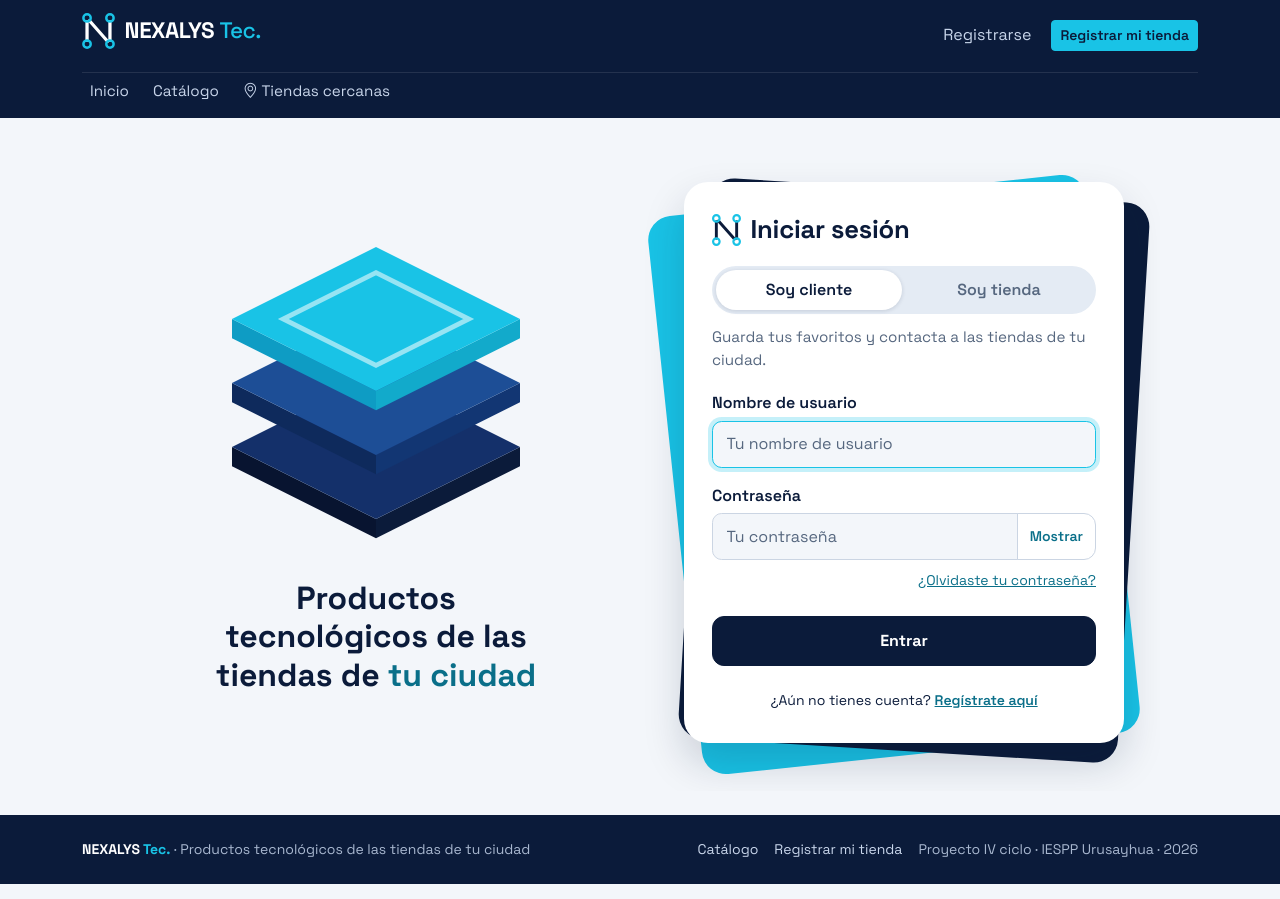
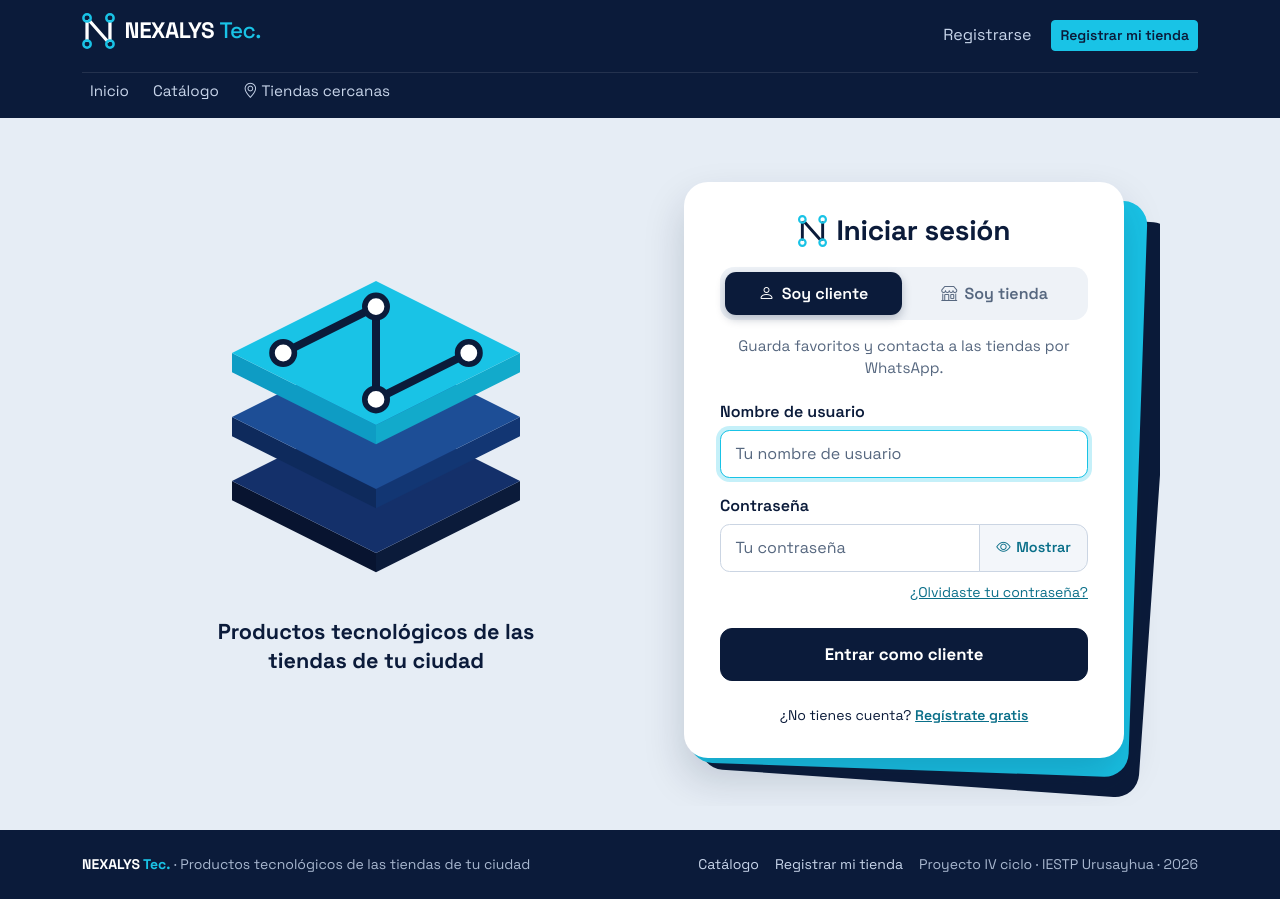
Before and after one commit to rodrigo1952/NEXALYS-Tec, a Django app: page /cuentas/login/ in a window 1280 px wide. Run offline with Django 5.2, Linux system fonts and the light colour scheme.

Commit message:
Mejoras visuales: nuevo login, formularios y tablas en blanco, galería con casillas fijas, tabla de productos con fotos e IESTP

```diff
--- a/catalogo/forms.py
+++ b/catalogo/forms.py
@@ -174,6 +174,10 @@ class ProductoForm(EstiloBootstrapMixin, forms.ModelForm):
         }
         for nombre in ("activo", "destacado"):
             self.fields[nombre].widget.attrs["role"] = "switch"
+        # Uno al lado del otro (en el celular, uno debajo del otro), con una ayuda corta.
+        self.fields["activo"].fila, self.fields["destacado"].fila = "inicio", "fin"
+        self.fields["activo"].help_text = "Desmárcalo para ocultarlo sin eliminarlo."
+        self.fields["destacado"].help_text = "Máximo 3 por tienda."
         if self.instance.pk:
             self.fields["version"].initial = self.instance.actualizado.isoformat()
             self.fields["eliminar_fotos"].queryset = self.instance.fotos.all()
--- a/catalogo/test_ux.py
+++ b/catalogo/test_ux.py
@@ -41,7 +41,7 @@ class MejorasInterfazTests(BaseCatalogo):
         self.assertContains(self.client.get(reverse("inicio")), "form.dataset.enviando")
 
     def test_pie_de_pagina(self):
-        self.assertContains(self.client.get(reverse("inicio")), "IESPP Urusayhua")
+        self.assertContains(self.client.get(reverse("inicio")), "IESTP Urusayhua")
 
     def test_pagina_404_propia(self):
         respuesta = self.client.get("/esta-pagina-no-existe/")
--- a/inventario/test_precio_compra.py
+++ b/inventario/test_precio_compra.py
@@ -116,8 +116,8 @@ class StockMinimoYOfertaEnElFormularioTests(BaseCatalogo):
         self.assertIn("Stock actual", html)
         self.assertIn("Stock mínimo", html)
         self.assertIn("Te avisamos cuando el stock llegue a este número", html)
-        # categoría|marca, compra|venta, oferta|fecha, stock|mínimo
-        self.assertEqual(html.count('<div class="row g-3 mb-3">'), 4)
+        # categoría|marca, compra|venta, oferta|fecha, stock|mínimo, publicado|destacado
+        self.assertEqual(html.count('<div class="row g-3 mb-3">'), 5)
         self.assertLess(html.index('name="precio_oferta"'), html.index('name="oferta_hasta"'))
         self.assertLess(html.index('name="stock"'), html.index('name="stock_minimo"'))
 
--- a/static/css/marca.css
+++ b/static/css/marca.css
@@ -171,17 +171,22 @@ h1, h2, h3, h4, h5, h6, .display-6 { font-weight: 700; letter-spacing: -.01em; }
 }
 
 /* 6. Tarjetas, formularios y tablas ----------------------------------- */
-.card { --bs-card-border-color: var(--nx-borde-suave); --bs-card-border-radius: 1rem; --bs-card-inner-border-radius: calc(1rem - 1px); }
+/* Tarjetas y cajas de texto en BLANCO sobre el fondo gris claro de la página (como el login).
+   (El color general de Bootstrap, --bs-body-bg, es el gris de la página: por eso se fija aquí.) */
+.card { --bs-card-bg: var(--nx-blanco); --bs-card-border-color: var(--nx-borde-suave); --bs-card-border-radius: 1rem; --bs-card-inner-border-radius: calc(1rem - 1px); }
 .form-control, .form-select, .formulario input:not([type=checkbox]):not([type=radio]):not([type=hidden]),
-.formulario select, .formulario textarea { border-color: var(--nx-borde); border-radius: .6rem; }
+.formulario select, .formulario textarea { border-color: var(--nx-borde); border-radius: .6rem; background-color: var(--nx-blanco); }
 .form-control:focus, .form-select:focus,
 .formulario input:focus, .formulario select:focus, .formulario textarea:focus {
   border-color: var(--nx-acento);
   box-shadow: 0 0 0 .25rem rgba(var(--nx-acento-rgb), .25);
+  background-color: var(--nx-blanco);  /* al escribir sigue blanco, con el borde y el halo celeste */
   outline: 0;
 }
 .form-check-input:checked { background-color: var(--nx-oscuro); border-color: var(--nx-oscuro); }
 .form-check-input:focus { border-color: var(--nx-acento); box-shadow: 0 0 0 .25rem rgba(var(--nx-acento-rgb), .25); }
+/* Tablas: filas blancas en todo el sitio (antes tomaban el gris del fondo); al pasar el mouse, celeste muy suave. */
+.table { --bs-table-bg: var(--nx-blanco); --bs-table-hover-bg: rgba(var(--nx-acento-rgb), .08); --bs-table-hover-color: var(--nx-texto); }
 .table-light { --bs-table-bg: var(--nx-fondo); --bs-table-border-color: var(--nx-borde-suave); }
 .nav-pills { --bs-nav-pills-link-active-bg: var(--nx-oscuro); }
 .list-group { --bs-list-group-active-bg: var(--nx-oscuro); --bs-list-group-active-border-color: var(--nx-oscuro); }
@@ -425,37 +454,40 @@ body:has(.visor.show) .modal-backdrop { opacity: 0; }
 @media (min-width: 992px) { .ingreso { grid-template-columns: 1fr 1fr; padding-top: 2.5rem; } }
 .ingreso__marca { text-align: center; }
 .ingreso__capas { width: min(320px, 85%); height: auto; }
-.ingreso__lema { margin: 1.25rem auto 0; max-width: 22rem; font-size: clamp(1.5rem, 2.6vw, 2rem); font-weight: 700; line-height: 1.2; color: var(--nx-oscuro); }
-.ingreso__lema span { color: var(--nx-acento-texto); }
-/* Tarjetas cian y azul marino inclinadas detrás del formulario */
-.ingreso__pila { position: relative; width: 100%; max-width: 440px; margin: 0 auto; }
+.ingreso__lema { margin: 1.5rem auto 0; max-width: 22rem; font-size: 1.35rem; font-weight: 700; line-height: 1.35; color: var(--nx-oscuro); }
+/* Fondo del login: gris azulado en todo el ancho */
+body.pagina-ingreso { background: #E6EDF5; }
+/* Tarjetas cian y azul marino detrás del formulario, corridas hacia la derecha y abajo */
+.ingreso__pila { position: relative; isolation: isolate; width: 100%; max-width: 440px; margin: 0 auto; }
 .ingreso__pila::before, .ingreso__pila::after { content: ""; position: absolute; inset: 0; border-radius: 1.5rem; }
-.ingreso__pila::before { background: var(--nx-acento); transform: translate(-10px, 12px) rotate(-6deg); }
-.ingreso__pila::after { background: var(--nx-oscuro); transform: translate(10px, 8px) rotate(3.5deg); }
+.ingreso__pila::before { z-index: -1; background: var(--nx-acento); transform: translate(14px, 12px) rotate(2deg); }
+.ingreso__pila::after { z-index: -2; background: var(--nx-oscuro); transform: translate(34px, 26px) rotate(4deg); }
 .ingreso__tarjeta {
-  position: relative; z-index: 1; background: var(--nx-blanco); border-radius: 1.5rem;
-  padding: 2rem 1.75rem; box-shadow: 0 1.25rem 2.5rem rgba(var(--nx-oscuro-rgb), .18);
+  position: relative; background: var(--nx-blanco); border-radius: 1.5rem;
+  padding: 2rem 2.25rem; box-shadow: 0 1.25rem 2.5rem rgba(var(--nx-oscuro-rgb), .18);
 }
 @media (max-width: 575.98px) {
   .ingreso__tarjeta { padding: 1.5rem 1.25rem; }
-  .ingreso__pila::before { transform: translate(-4px, 10px) rotate(-3deg); }
-  .ingreso__pila::after { transform: translate(4px, 6px) rotate(2deg); }
+  .ingreso__pila::before { transform: translate(6px, 8px) rotate(1.5deg); }
+  .ingreso__pila::after { transform: translate(12px, 16px) rotate(2.5deg); }
 }
-.ingreso__titulo { display: flex; align-items: center; gap: .6rem; margin-bottom: 1.25rem; font-size: 1.6rem; font-weight: 700; }
+.ingreso__titulo { display: flex; align-items: center; justify-content: center; gap: .6rem; margin-bottom: 1.25rem; font-size: 1.75rem; font-weight: 700; }
 .selector-rol {
   border: 0; min-width: 0;
-  display: grid; grid-template-columns: 1fr 1fr; gap: .25rem; padding: .25rem;
-  margin-bottom: .75rem; border-radius: 999px; background: var(--nx-fondo-suave);
+  display: grid; grid-template-columns: 1fr 1fr; gap: .25rem; padding: .3rem;
+  margin-bottom: .9rem; border-radius: .9rem; background: #EEF2F7;
 }
 .selector-rol input { position: absolute; opacity: 0; pointer-events: none; }
 .selector-rol label {
-  padding: .5rem; border-radius: 999px; text-align: center; font-weight: 600; cursor: pointer;
+  display: flex; align-items: center; justify-content: center; gap: .45rem;
+  padding: .6rem .5rem; border-radius: .7rem; text-align: center; font-weight: 600; cursor: pointer;
   color: var(--nx-texto-suave); transition: background-color .15s ease, color .15s ease, box-shadow .15s ease;
 }
-.selector-rol input:checked + label { background: var(--nx-blanco); color: var(--nx-oscuro); box-shadow: 0 1px 4px rgba(var(--nx-oscuro-rgb), .15); }
+.selector-rol label:hover { color: var(--nx-oscuro); }
+.selector-rol input:checked + label { background: var(--nx-oscuro); color: #fff; box-shadow: 0 4px 10px rgba(var(--nx-oscuro-rgb), .25); }
 .selector-rol input:focus-visible + label { outline: 2px solid var(--nx-acento); outline-offset: 2px; }
 /* Tipo de cuenta equivocado: la opción correcta brilla y una flechita la señala. */
-.selector-rol label.selector-rol__sugerida { position: relative; color: var(--nx-oscuro); box-shadow: 0 0 0 2px var(--nx-acento); animation: rol-sugerido 1.1s ease-in-out 4; }
+.selector-rol label.selector-rol__sugerida { position: relative; box-shadow: 0 0 0 2px var(--nx-acento); animation: rol-sugerido 1.1s ease-in-out 4; }
 .selector-rol label.selector-rol__sugerida::after {
   content: ""; position: absolute; left: 50%; top: -11px; transform: translateX(-50%);
   border: 7px solid transparent; border-top-color: var(--nx-acento); border-bottom: 0;
@@ -464,11 +496,16 @@ body:has(.visor.show) .modal-backdrop { opacity: 0; }
 @keyframes rol-sugerido { 50% { box-shadow: 0 0 0 5px rgba(25, 195, 230, .35); } }
 @keyframes rol-flecha { 50% { transform: translate(-50%, -4px); } }
 @media (prefers-reduced-motion: reduce) { .selector-rol label.selector-rol__sugerida, .selector-rol label.selector-rol__sugerida::after { animation: none; } }
-.ingreso__subtitulo { color: var(--nx-texto-suave); font-size: .95rem; margin-bottom: 1.25rem; }
+.ingreso__subtitulo { color: var(--nx-texto-suave); font-size: .95rem; margin-bottom: 1.25rem; text-align: center; }
 .ingreso .form-label { font-weight: 600; margin-bottom: .35rem; }
-.ingreso .form-control { padding: .65rem .85rem; }
-.ingreso__ver-clave { border-color: var(--nx-borde); color: var(--nx-acento-texto); font-weight: 600; font-size: .875rem; }
-.ingreso__entrar { padding: .75rem; font-weight: 700; border-radius: .75rem; }
+.ingreso .form-control { padding: .7rem .9rem; }
+/* El campo enfocado se resalta en celeste (borde y halo), como en todo el sitio */
+.ingreso__ver-clave {
+  display: inline-flex; align-items: center; gap: .35rem; padding-inline: 1rem;
+  border: 1px solid var(--nx-borde); background: #F3F6FA; color: var(--nx-acento-texto); font-weight: 600; font-size: .9rem;
+}
+.ingreso__ver-clave:hover, .ingreso__ver-clave:focus-visible { background: #E8F7FC; color: var(--nx-acento-texto); border-color: var(--nx-borde); }
+.ingreso__entrar { padding: .8rem; font-weight: 700; border-radius: .75rem; font-size: 1.05rem; }
 
 /* ---------- Lista con buscador (categoría y marca del producto) ---------- */
 .lista-buscable { position: relative; }
--- a/templates/base.html
+++ b/templates/base.html
@@ -12,7 +12,7 @@
   {# Íconos (categorías del menú y otros detalles). #}
   <link href="https://cdn.jsdelivr.net/npm/bootstrap-icons@1.11.3/font/bootstrap-icons.min.css" rel="stylesheet">
   {# Colores, letra y logo de la marca. Si cambias marca.css, sube el número de ?v= para que los navegadores lo recarguen. #}
-  <link href="{% static 'css/marca.css' %}?v=26" rel="stylesheet">
+  <link href="{% static 'css/marca.css' %}?v=28" rel="stylesheet">
   <style>
     .formulario input:not([type=checkbox]):not([type=hidden]) {
       display: block; width: 100%; padding: .5rem .75rem;
@@ -154,7 +154,7 @@
     <div class="d-flex flex-wrap gap-3">
       <a href="{% url 'catalogo:catalogo' %}">Catálogo</a>
       <a href="{% url 'tiendas:registro' %}">Registrar mi tienda</a>
-      <span>Proyecto IV ciclo · IESPP Urusayhua · 2026</span>
+      <span>Proyecto IV ciclo · IESTP Urusayhua · 2026</span>
     </div>
   </div>
 </footer>
--- a/templates/catalogo/_galeria_edicion.html
+++ b/templates/catalogo/_galeria_edicion.html
@@ -3,7 +3,8 @@ Galería de fotos del producto (al AGREGAR y al EDITAR). La dibuja static/js/gal
   - Hasta {{ form.fotos_maximo }} fotos. La PRIMERA es la principal (la que se ve en el catálogo y en el inicio).
   - «+ Agregar fotos» permite elegir varias a la vez: se suman al final, en el orden que entrega el navegador.
   - Arrastrar una foto sobre otra las intercambia (también con la principal), aunque sean fotos nuevas
-    sin guardar. «Hacer principal», las flechas, «Reemplazar» y la «X» hacen lo mismo con botones.
+    sin guardar. «Hacer principal» (★), «Reemplazar» (⟳), las flechas y la «X» hacen lo mismo con botones.
+  - La principal va arriba con alto fijo y debajo siempre hay 5 casillas iguales (las vacías con «+»).
   - Nada se aplica hasta presionar «Guardar»: se envía el orden final en el campo oculto «galeria_plan»
     y las fotos nuevas en «fotos_nuevas».
 {% endcomment %}
--- a/templates/catalogo/producto_form.html
+++ b/templates/catalogo/producto_form.html
@@ -39,5 +39,5 @@
 {# Categoría y marca con buscador: escribe el nombre o la inicial. #}
 <script src="{% static 'js/lista_buscable.js' %}?v=1"></script>
 {# Galería de fotos: elegir varias, ordenar arrastrando y elegir la principal antes de guardar. #}
-<script src="{% static 'js/galeria_producto.js' %}?v=2"></script>
+<script src="{% static 'js/galeria_producto.js' %}?v=3"></script>
 {% endblock %}
--- a/templates/cuentas/privacidad.html
+++ b/templates/cuentas/privacidad.html
@@ -3,7 +3,7 @@
 {% block centro %}
 <div class="seccion-cuenta__cabecera">
   <h1 class="h3 mb-1">Privacidad y términos</h1>
-  <p class="text-muted mb-0">Proyecto académico del IV ciclo · IESPP Urusayhua · Quillabamba. Última actualización: octubre de 2026.</p>
+  <p class="text-muted mb-0">Proyecto académico del IV ciclo · IESTP Urusayhua · Quillabamba. Última actualización: octubre de 2026.</p>
 </div>
 
 {# Índice: lleva a cada parte de la página. #}
--- a/templates/registration/login.html
+++ b/templates/registration/login.html
@@ -1,5 +1,6 @@
 {% extends "base.html" %}
 {% block titulo %}Iniciar sesión | NEXALYS Tec{% endblock %}
+{% block clase_body %} pagina-ingreso{% endblock %}
 {% block contenido %}
 {# Si eligió el tipo de cuenta equivocado, se marca solo el correcto (tipo_equivocado = el que SÍ corresponde). #}
 {% with tipo=form.tipo_equivocado|default:form.tipo.value|default:"cliente" %}
@@ -22,10 +23,14 @@
         <polygon points="30,65 120,110 120,122 30,77" fill="#0E9CC4"/>
         <polygon points="120,110 210,65 210,77 120,122" fill="#12AACB"/>
         <polygon points="120,20 210,65 120,110 30,65" fill="#19C3E6"/>
-        <polygon points="120,36 178,65 120,94 62,65" fill="none" stroke="#FFFFFF" stroke-opacity=".55" stroke-width="3"/>
+        {# La «N» del logo dibujada sobre la capa de arriba: cuatro nodos unidos por líneas #}
+        <polyline points="62,65 120,36 120,94 178,65" fill="none" stroke="#0B1B3A" stroke-width="5" stroke-linejoin="round" stroke-linecap="round"/>
+        <g fill="#FFFFFF" stroke="#0B1B3A" stroke-width="3.5">
+          <circle cx="62" cy="65" r="7"/><circle cx="120" cy="36" r="7"/><circle cx="120" cy="94" r="7"/><circle cx="178" cy="65" r="7"/>
+        </g>
       </g>
     </svg>
-    <p class="ingreso__lema">Productos tecnológicos de las tiendas de <span>tu ciudad</span></p>
+    <p class="ingreso__lema">Productos tecnológicos de las tiendas de tu ciudad</p>
   </div>
 
   {# Lado derecho: el formulario sobre dos tarjetas inclinadas (cian y azul marino) #}
@@ -56,14 +61,14 @@
         <fieldset class="selector-rol">
           <legend class="visually-hidden">¿Cómo quieres entrar?</legend>
           <input type="radio" name="tipo" value="cliente" id="tipo-cliente"{% if tipo == "cliente" %} checked{% endif %}>
-          <label for="tipo-cliente"{% if form.tipo_equivocado == "cliente" %} class="selector-rol__sugerida"{% endif %}>Soy cliente</label>
+          <label for="tipo-cliente"{% if form.tipo_equivocado == "cliente" %} class="selector-rol__sugerida"{% endif %}><i class="bi bi-person" aria-hidden="true"></i> Soy cliente</label>
           <input type="radio" name="tipo" value="tienda" id="tipo-tienda"{% if tipo == "tienda" %} checked{% endif %}>
-          <label for="tipo-tienda"{% if form.tipo_equivocado == "tienda" %} class="selector-rol__sugerida"{% endif %}>Soy tienda</label>
+          <label for="tipo-tienda"{% if form.tipo_equivocado == "tienda" %} class="selector-rol__sugerida"{% endif %}><i class="bi bi-shop" aria-hidden="true"></i> Soy tienda</label>
         </fieldset>
         <p class="ingreso__subtitulo" data-segun-tipo
-           data-cliente="Guarda tus favoritos y contacta a las tiendas de tu ciudad."
+           data-cliente="Guarda favoritos y contacta a las tiendas por WhatsApp."
            data-tienda="Gestiona tus productos, ventas y el perfil de tu tienda.">
-          {% if tipo == "tienda" %}Gestiona tus productos, ventas y el perfil de tu tienda.{% else %}Guarda tus favoritos y contacta a las tiendas de tu ciudad.{% endif %}
+          {% if tipo == "tienda" %}Gestiona tus productos, ventas y el perfil de tu tienda.{% else %}Guarda favoritos y contacta a las tiendas por WhatsApp.{% endif %}
         </p>
 
         <div class="mb-3">
@@ -74,7 +79,7 @@
           <label class="form-label" for="{{ form.password.id_for_label }}">Contraseña</label>
           <div class="input-group">
             {{ form.password }}
-            <button type="button" class="btn ingreso__ver-clave" id="ver-clave" aria-controls="{{ form.password.id_for_label }}" aria-pressed="false">Mostrar</button>
+            <button type="button" class="btn ingreso__ver-clave" id="ver-clave" aria-controls="{{ form.password.id_for_label }}" aria-pressed="false"><i class="bi bi-eye" aria-hidden="true"></i> <span>Mostrar</span></button>
           </div>
         </div>
         <div class="text-end mb-4">
@@ -83,14 +88,14 @@
 
         <input type="hidden" name="next" value="{{ next }}">
         <button type="submit" class="btn btn-primary w-100 ingreso__entrar" data-segun-tipo
-                data-cliente="Entrar" data-tienda="Entrar a mi tienda">{% if tipo == "tienda" %}Entrar a mi tienda{% else %}Entrar{% endif %}</button>
+                data-cliente="Entrar como cliente" data-tienda="Entrar a mi tienda">{% if tipo == "tienda" %}Entrar a mi tienda{% else %}Entrar como cliente{% endif %}</button>
       </form>
 
       <p class="mt-4 mb-0 text-center small" id="registro-cliente"{% if tipo == "tienda" %} hidden{% endif %}>
-        ¿Aún no tienes cuenta? <a href="{% url 'registro' %}" class="fw-semibold">Regístrate aquí</a>
+        ¿No tienes cuenta? <a href="{% url 'registro' %}" class="fw-semibold">Regístrate gratis</a>
       </p>
       <p class="mt-4 mb-0 text-center small" id="registro-tienda"{% if tipo != "tienda" %} hidden{% endif %}>
-        ¿Tu tienda aún no está? <a href="{% url 'tiendas:registro' %}" class="fw-semibold">Regístrala aquí</a>
+        ¿Tu tienda aún no está? <a href="{% url 'tiendas:registro' %}" class="fw-semibold">Regístrala gratis</a>
       </p>
     </div>
   </div>
@@ -123,7 +128,8 @@
     boton.addEventListener("click", function () {
       var mostrar = clave.type === "password";
       clave.type = mostrar ? "text" : "password";
-      boton.textContent = mostrar ? "Ocultar" : "Mostrar";
+      boton.querySelector("span").textContent = mostrar ? "Ocultar" : "Mostrar";
+      boton.querySelector("i").className = mostrar ? "bi bi-eye-slash" : "bi bi-eye";
       boton.setAttribute("aria-pressed", mostrar ? "true" : "false");
       clave.focus();
     });
```
Also changed, not shown: other parts of static/css/marca.css (+57 -17 lines), CONTEXTO_NEXALYS.md (+23 -10 lines), catalogo/test_galeria.py (+13 -1 lines), catalogo/test_galeria_plan.py (+7 -0 lines), catalogo/test_tabla_productos.py (added, +47 -0 lines), cuentas/test_ingreso.py (+8 -1 lines), static/js/galeria_producto.js (+44 -22 lines), templates/catalogo/mis_productos.html (+17 -10 lines), README.md.
